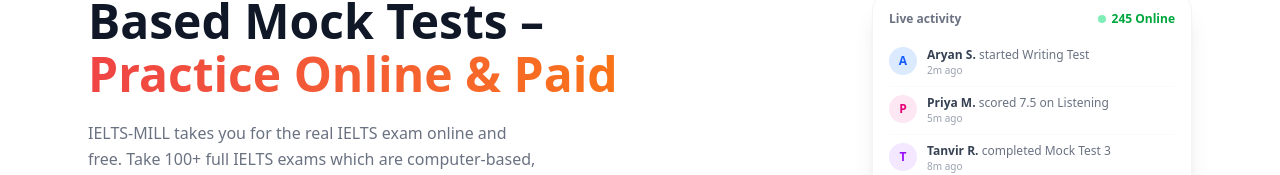
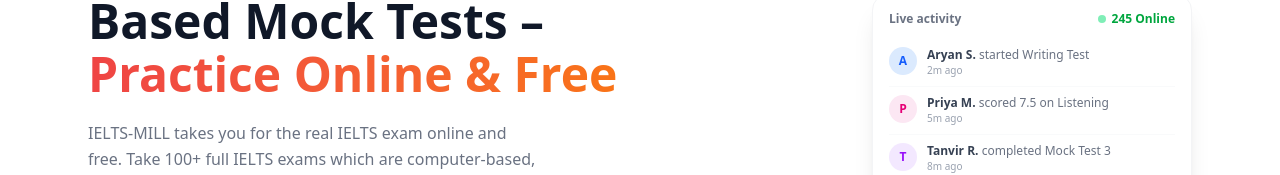
Before and after one commit to tanjilahamed99/ieltsmill-main, a Next.js app in the folder frontend/: page / in a window 1280 px wide. Shown: the part 253-428 px from the top of the page. Built offline with nearby package versions, Linux system fonts and the light colour scheme; no server answers.

Commit message:
same file delete from root

```diff
--- a/frontend/pages/Home/Hero.jsx
+++ b/frontend/pages/Home/Hero.jsx
@@ -72,7 +72,7 @@
                 WebkitBackgroundClip: "text",
                 WebkitTextFillColor: "transparent",
               }}>
-              Practice Online & Paid
+              Practice Online & Free
             </span>
           </h1>
           <p className="text-gray-500 text-base leading-relaxed mb-7 max-w-md">
```
